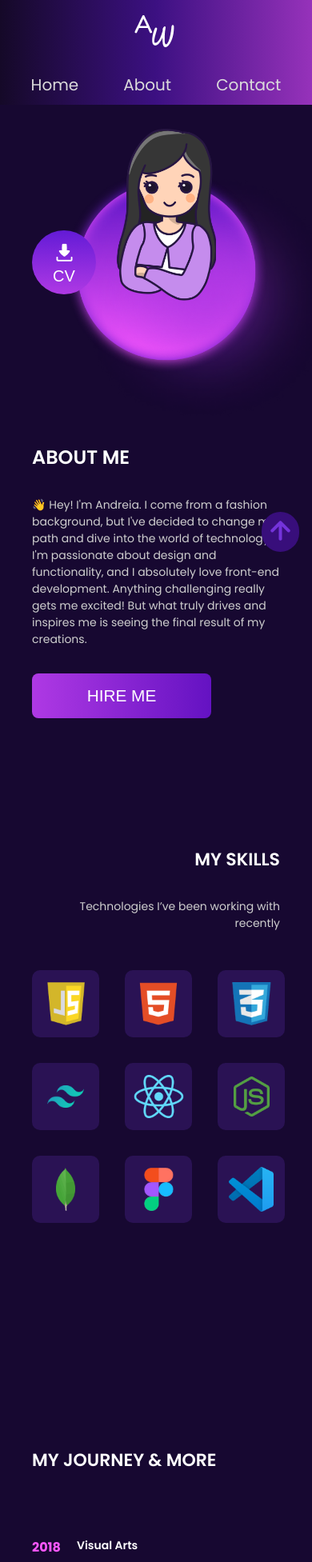
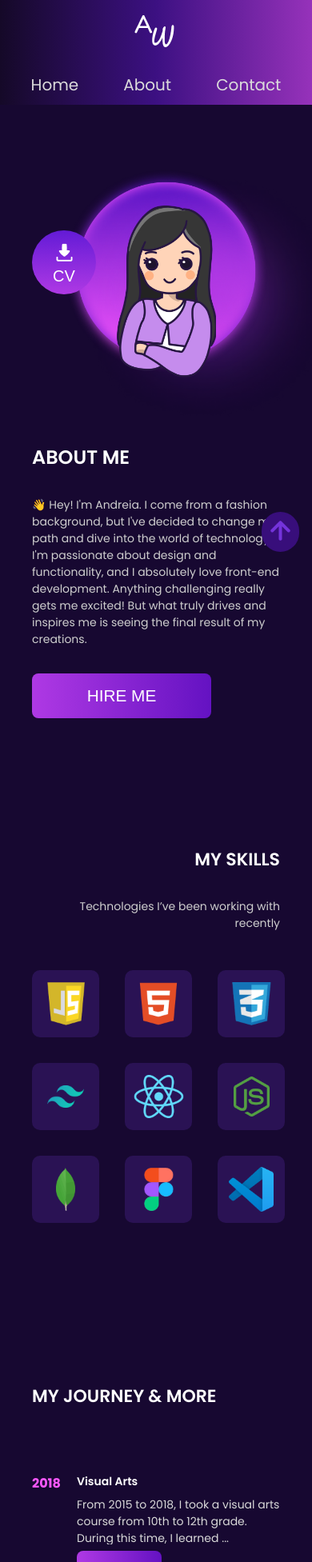
Before and after one commit to andreiawu/fullstackportotolio, a React (Create React App) app: page /about in a window 390 px wide. Shown: the top 1953 px of the page at 80% size. Built offline with nearby package versions, Linux system fonts and the light colour scheme; a web font is replaced by a local one.

Commit message:
final changes fr

```diff
--- a/src/App.css
+++ b/src/App.css
@@ -883,7 +883,6 @@ html {
   width: 36.438rem;
 }
 
-
 .video-frame {
   position: absolute;
   top: 85%;
@@ -1184,6 +1183,7 @@ html {
   .second-section {
     padding-left: 2.5rem;
     padding-top: 6rem;
+    padding-bottom: 10rem;
   }
 
   .journey-title,
@@ -1305,8 +1305,16 @@ html {
   .about-ilustration {
     width: 7.875rem;
     position: absolute;
-    top: 10rem;
+    top: 16rem;
     left: 9rem;
   }
 
+  .video {
+    width: 17.5rem;
+  }
+
+  .video-two {
+    width: 8rem;
+  }
+
 }
```
